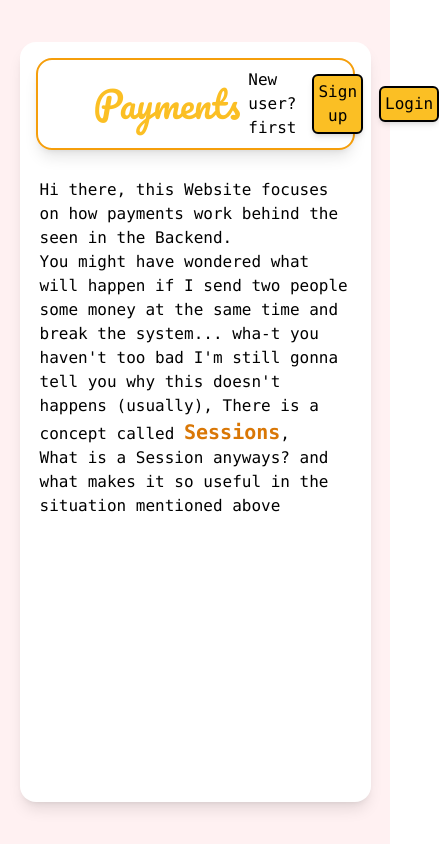
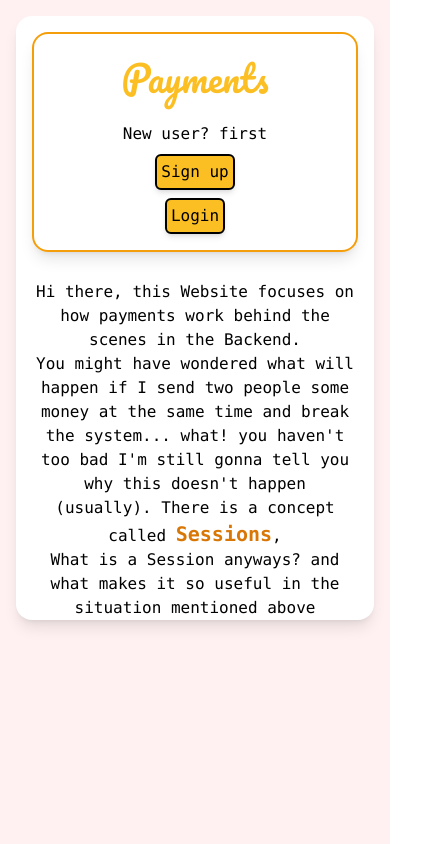
Before and after one commit to ace-cltr/payments, a React (Vite) app in the folder client/: page / in a window 390 px wide. Shown: the whole page, 439 px wide, since content can reach past the window. Built offline with nearby package versions, Linux system fonts and the light colour scheme.

Commit message:
made navbar responsive

```diff
--- a/client/src/pages/LandingPage.jsx
+++ b/client/src/pages/LandingPage.jsx
@@ -1,19 +1,19 @@
-
-// import { CopyBlock, dracula } from "react-code-blocks";
 import { Link } from "react-router-dom";
 
-const LandingPage= () => {
+const LandingPage = () => {
   return (
-    <div className="bg-rose-50 flex flex-row justify-center items-center min-h-screen">
-      <div className="bg-white shadow-lg flex flex-col  rounded-2xl w-[90vw] h-[90vh]">
-        <div className="shadow-lg flex justify-between items-center border-2 border-amber-500 rounded-2xl px-12 py-2 m-4 mb-7">
+    <div className="bg-rose-50 flex flex-col items-center min-h-screen p-4 md:flex-row md:justify-center">
+      <div className="bg-white shadow-lg flex flex-col rounded-2xl w-full md:w-[90vw] h-full md:h-[90vh]">
+        <div className="shadow-lg flex flex-col md:flex-row justify-between items-center border-2 border-amber-500 rounded-2xl p-4 m-4 mb-7">
           <Link to="*">
-            <h1 className="font-[pacifico] text-amber-400 flex flex-row justify-center items-center text-4xl m-2 cursor-pointer">
+            <h1 className="font-[pacifico] text-amber-400 text-4xl m-2 cursor-pointer">
               Payments
             </h1>
           </Link>
-          <div className="flex items-center space-x-4">
-            <p className="font-mono text-l">New user? first</p>
+          <div className="flex flex-col md:flex-row items-center space-y-2 md:space-y-0 md:space-x-4 mt-4 md:mt-0">
+            <p className="font-mono text-center md:text-left">
+              New user? first
+            </p>
             <Link to="/signup">
               <button className="font-mono shadow-md border-2 border-black bg-amber-400 p-1 rounded-md">
                 Sign up
@@ -26,12 +26,12 @@ const LandingPage= () => {
             </Link>
           </div>
         </div>
-        <p className="font-mono mx-5">
-          Hi there, this Website focuses on how payments work behind the seen in
-          the Backend.
+        <p className="font-mono mx-5 text-center md:text-left">
+          Hi there, this Website focuses on how payments work behind the scenes
+          in the Backend.
           <br /> You might have wondered what will happen if I send two people
-          some money at the same time and break the system... wha-t you haven't
-          too bad I'm still gonna tell you why this doesn't happens (usually),
+          some money at the same time and break the system... what! you haven't
+          too bad I'm still gonna tell you why this doesn't happen (usually).
           There is a concept called{" "}
           <strong className="text-amber-600 text-xl">Sessions</strong>, <br />{" "}
           What is a Session anyways? and what makes it so useful in the
```
